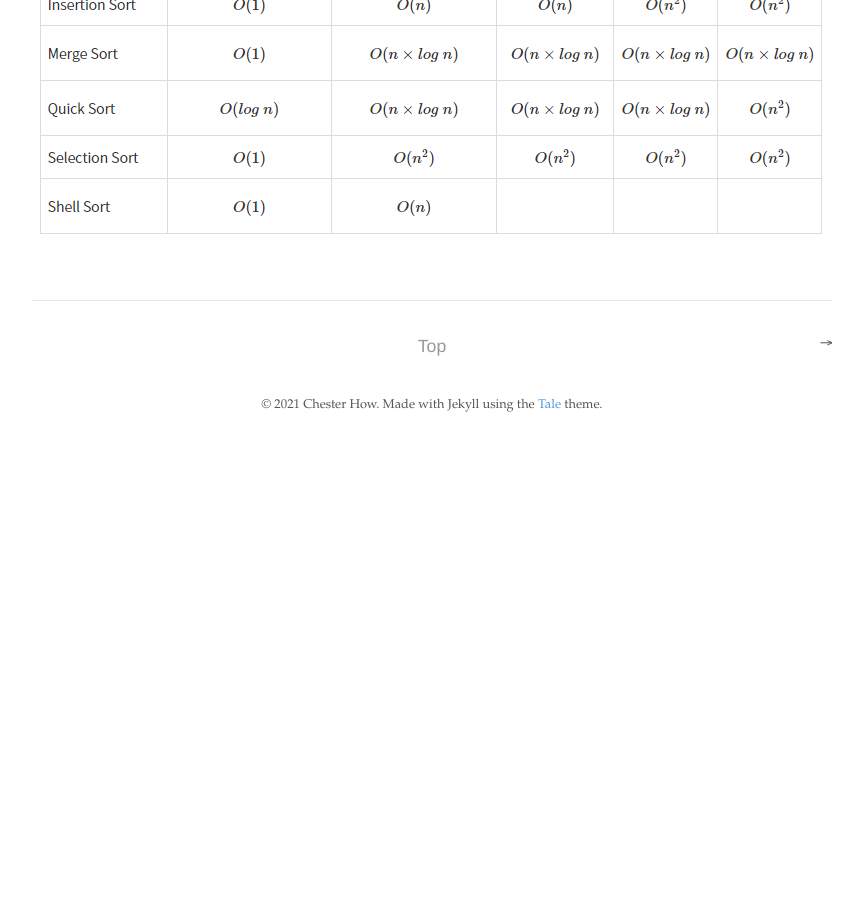
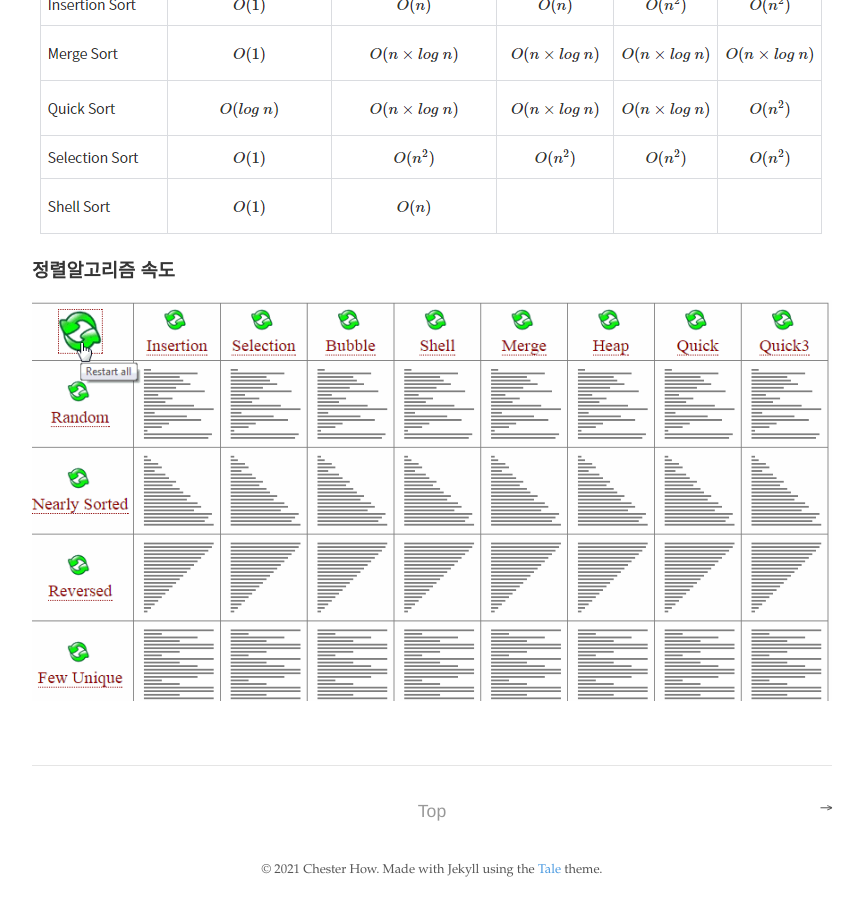
Before and after one commit to Sanghun-Gwon/Sanghun-Gwon.github.io, a Jekyll site: the page built from _posts/2021-06-30-Sorting-Algorithm.md, in a window 1280 px wide and 900 px high, scrolled down 1151 px. Shown: the whole window, without its empty margins (208-1071 px from the left). Built offline with Jekyll 4.4.1, drawn with Linux system fonts in a browser that asks for light colours; before the commit the page ends 1599 px from its top, so only the background shows below that.

Commit message:
more 수정

```diff
--- a/_posts/2021-06-30-Sorting-Algorithm.md
+++ b/_posts/2021-06-30-Sorting-Algorithm.md
@@ -7,7 +7,7 @@ excerpt_separator: <!--more-->
 typora-root-url: ../
 ---
 
-> **Sorting**이란, 순서없이 나열된 요소들(elements,key)을 **특정한 기준(내림차순 or 오름차순)**에 따라 비교하여 **재배열(rearrange)**하는 것을 말한다.<!--more-->
+**Sorting**이란, 순서없이 나열된 요소들(elements,key)을 **특정한 기준(내림차순 or 오름차순)**에 따라 비교하여 **재배열(rearrange)**하는 것을 말한다.<!--more-->
 
 # Sorting Algorithm
 
@@ -36,3 +36,8 @@ typora-root-url: ../
 ### 정렬알고리즘 복잡도
 
 ![sorting_complexity](/assets/img/sorting-algorithm/sorting_complexity.png)
+
+
+### 정렬알고리즘 속도
+
+![sorting_speed](/assets/img/sorting-algorithm/sorting_speed.gif)
```
